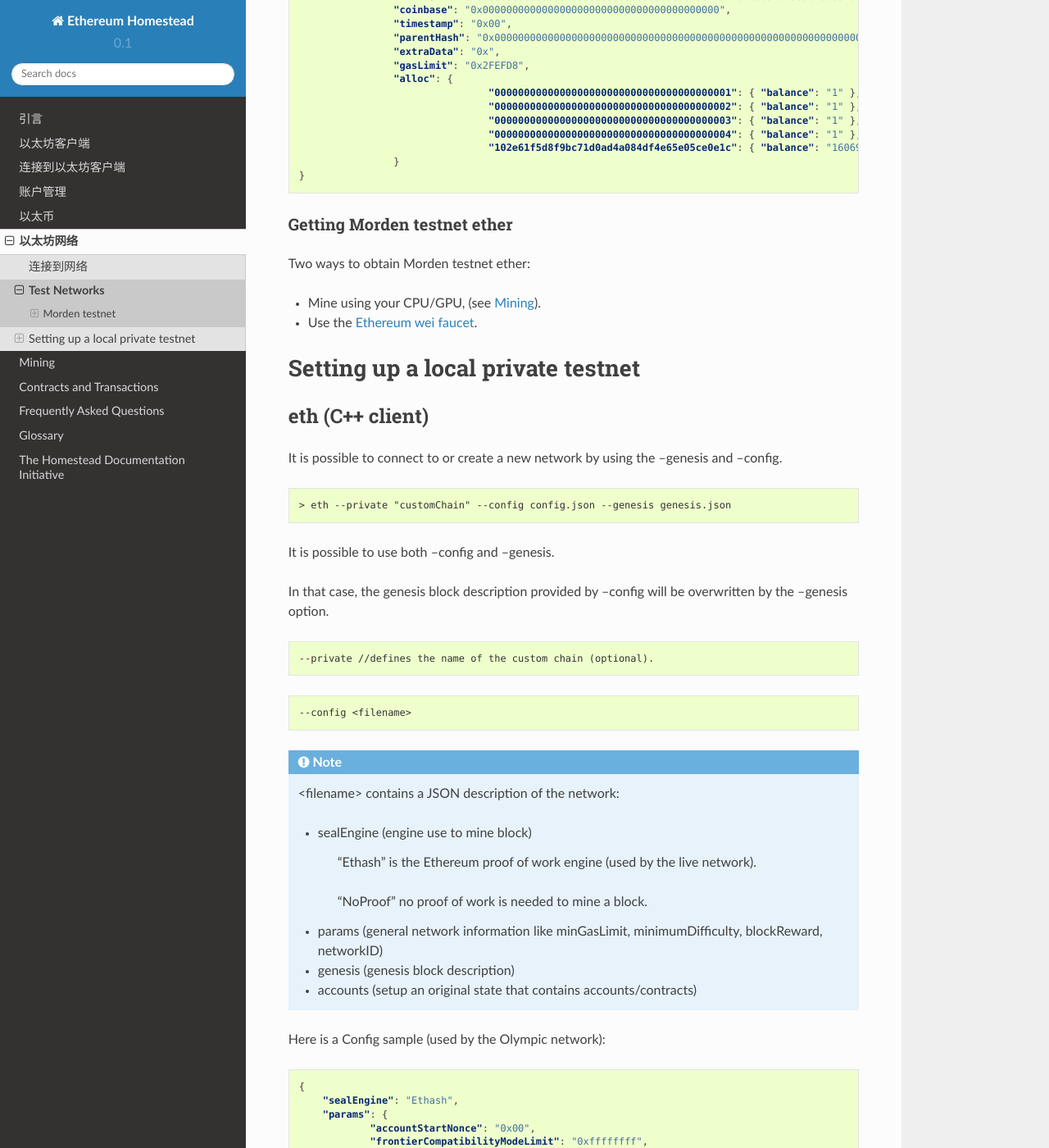
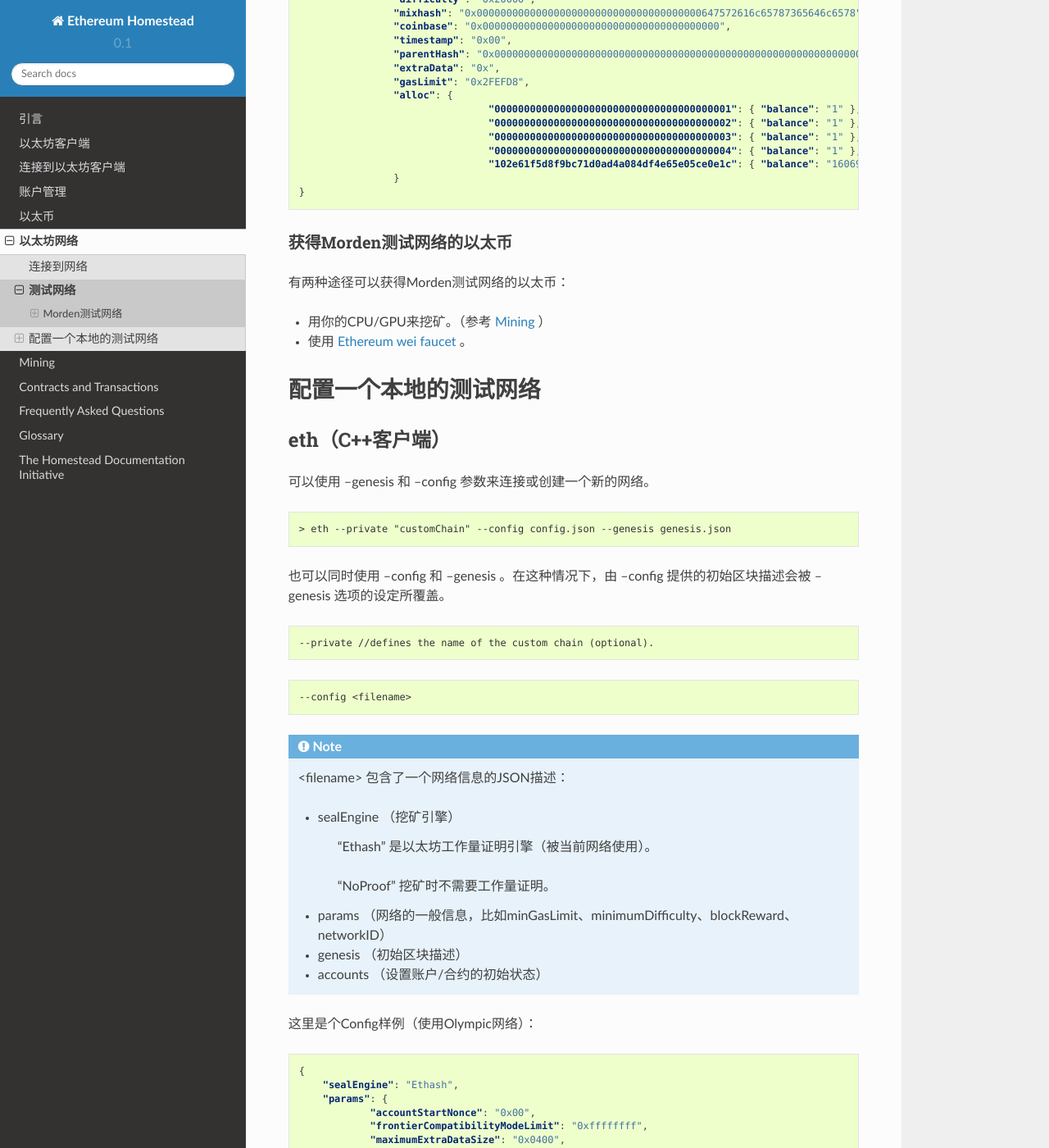
Before and after one commit to riversyang/homestead-guide-cn, a Sphinx documentation site: the page built from source/network/test-networks.rst, in a window 1280 px wide and 1400 px high, scrolled down 1251 px. Shown: the whole window at 82% size. Built offline with Sphinx 7.4.7 and the Read the Docs theme 2.0.0, drawn with Linux system fonts in a browser that asks for light colours; some of the changed text lies outside the part shown.

Commit message:
Update translation.

```diff
--- a/source/network/test-networks.rst
+++ b/source/network/test-networks.rst
@@ -1,62 +1,60 @@
 .. _test-networks:
 
 ********************************************************************************
-Test Networks
+测试网络
 ********************************************************************************
 
-Morden testnet
+Morden测试网络
 ================================================================================
-Morden is a public Ethereum alternative testnet. It is expected to
-continue throughout the Frontier and Homestead milestones of the software.
+Morden是一个公开的以太坊备选测试网络。它将在以太坊的Frontier到Homestead里程碑期间一直存在。
 
-Usage
+使用方法
 --------------------------------------------------------------------------------
 
-eth (C++ client)
+eth（C++客户端）
 ^^^^^^^^^^^^^^^^^^^^^^^^^^^^^^^^^^^^^^^^^^^^^^^^^^^^^^^^^^^^^^^^^^^^^^^^^^^^^^^^
 
-This is supported natively on 0.9.93 and above. Pass the ``--morden`` argument in when starting any of the clients. e.g.:
+从0.9.93及以上版本支持，可以在启动客户端时使用 ``--morden`` 以选择测试网络。例如：
 
 .. code:: Console
 
    > eth --morden
 
-PyEthApp (Python client)
+PyEthApp（Python客户端）
 ^^^^^^^^^^^^^^^^^^^^^^^^^^^^^^^^^^^^^^^^^^^^^^^^^^^^^^^^^^^^^^^^^^^^^^^^^^^^^^^^
 
-PyEthApp supports the morden network from v1.0.5 onwards:
+PyEthApp从1.0.5版本开始支持Morden网络：
 
 .. code:: Console
 
    > pyethapp --profile morden run
 
-geth (Go client)
+geth（Go客户端）
 ^^^^^^^^^^^^^^^^^^^^^^^^^^^^^^^^^^^^^^^^^^^^^^^^^^^^^^^^^^^^^^^^^^^^^^^^^^^^^^^^
 
 .. code:: Console
 
    > geth --testnet
 
-Details
+详情
 --------------------------------------------------------------------------------
+除了以下参数外，所有参数都与以太坊主网络相同：
 All parameters are the same as the main Ethereum network except:
 
--  Network Name: **Morden**
--  Network Identity: 2
--  genesis.json (given below);
--  Initial Account Nonce (``IAN``) is 2^20 (instead of 0 in all previous
-   networks).
+-  网络名称： **Morden**
+-  网络标识： 2
+-  genesis.json （下边会给出）
+-  初始账户Nonce（ ``IAN`` ）为2^20（而不是像之前的网络那样为0）
 
-   -  All accounts in the state trie have nonce >= ``IAN``.
-   -  Whenever an account is inserted into the state trie it is
-      initialised with nonce = ``IAN``.
+   -  在状态前缀树中的所有账户Nonce均 >= ``IAN`` 。
+   -  每当一个账户被加入状态前缀树时，Nonce都会被初始化为 = ``IAN`` 。
 
--  Genesis generic block hash:
+-  初始区块哈希：
    ``0cd786a2425d16f152c658316c423e6ce1181e15c3295826d7c9904cba9ce303``
--  Genesis generic state root:
+-  初始状态前缀树根：
    ``f3f4696bbf3b3b07775128eb7a3763279a394e382130f27c21e70233e04946a9``
 
-Morden's genesis.json
+Morden的genesis.json
 ^^^^^^^^^^^^^^^^^^^^^^^^^^^^^^^^^^^^^^^^^^^^^^^^^^^^^^^^^^^^^^^^^^^^^^^^^^^^^^^^
 
 .. code:: JSON
@@ -79,34 +77,31 @@ Morden's genesis.json
 			}
 	}
 
-Getting Morden testnet ether
+获得Morden测试网络的以太币
 --------------------------------------------------------------------------------
 
-Two ways to obtain Morden testnet ether:
+有两种途径可以获得Morden测试网络的以太币：
 
-- Mine using your CPU/GPU, (see :ref:`mining`).
-- Use the `Ethereum wei faucet <https://zerogox.com/ethereum/wei_faucet>`__.
+- 用你的CPU/GPU来挖矿。（参考 :ref:`mining` ）
+- 使用 `Ethereum wei faucet <https://zerogox.com/ethereum/wei_faucet>`__ 。
 
 
 ********************************************************************************
-Setting up a local private testnet
+配置一个本地的测试网络
 ********************************************************************************
 
 .. _custom-networks-eth:
 
-eth (C++ client)
+eth（C++客户端）
 ================================================================================
 
-
-It is possible to connect to or create a new network by using the --genesis and --config.
+可以使用 --genesis 和 --config 参数来连接或创建一个新的网络。
 
 .. code:: Console
 
   > eth --private "customChain" --config config.json --genesis genesis.json
 
-It is possible to use both --config and --genesis.
-
-In that case, the genesis block description provided by --config will be overwritten by the --genesis option.
+也可以同时使用 --config 和 --genesis 。在这种情况下，由 --config 提供的初始区块描述会被 --genesis 选项的设定所覆盖。
 
 .. code:: Console
 
@@ -116,21 +111,21 @@ In that case, the genesis block description provided by --config will be overwri
 
   --config <filename>
 
-.. note:: <filename> contains a JSON description of the network:
+.. note:: <filename> 包含了一个网络信息的JSON描述：
 
-	- sealEngine (engine use to mine block)
+	- sealEngine （挖矿引擎）
 
-		"Ethash" is the Ethereum proof of work engine (used by the live network).
+		"Ethash" 是以太坊工作量证明引擎（被当前网络使用）。
 
-		"NoProof" no proof of work is needed to mine a block.
+		"NoProof" 挖矿时不需要工作量证明。
 
-	- params (general network information like minGasLimit, minimumDifficulty, blockReward, networkID)
+	- params （网络的一般信息，比如minGasLimit、minimumDifficulty、blockReward、networkID）
 
-	- genesis (genesis block description)
+	- genesis （初始区块描述）
 
-	- accounts (setup an original state that contains accounts/contracts)
+	- accounts （设置账户/合约的初始状态）
 
-Here is a Config sample (used by the Olympic network):
+这里是个Config样例（使用Olympic网络）：
 
 .. code:: JSON
 
@@ -181,9 +176,7 @@ Here is a Config sample (used by the Olympic network):
 
   --genesis <filename> (optional if the config option is provided and contains the genesis description).
 
-.. note:: <filename> contains a JSON description of the genesis block:
-
-The content is the same as the genesis field provided by the 'config' parameter:
+.. note:: <filename> 包含了一个初始区块的JSON描述，内容与‘config’参数提供的genesis字段相同：
 
 .. code:: JavaScript
 
@@ -199,11 +192,8 @@ The content is the same as the genesis field provided by the 'config' parameter:
   }
 
 
-
-
 geth (Go client)
 ================================================================================
-
 
 You either pre-generate or mine your own ether on a private
 testnet. It is a much more cost effective way of trying out
```
